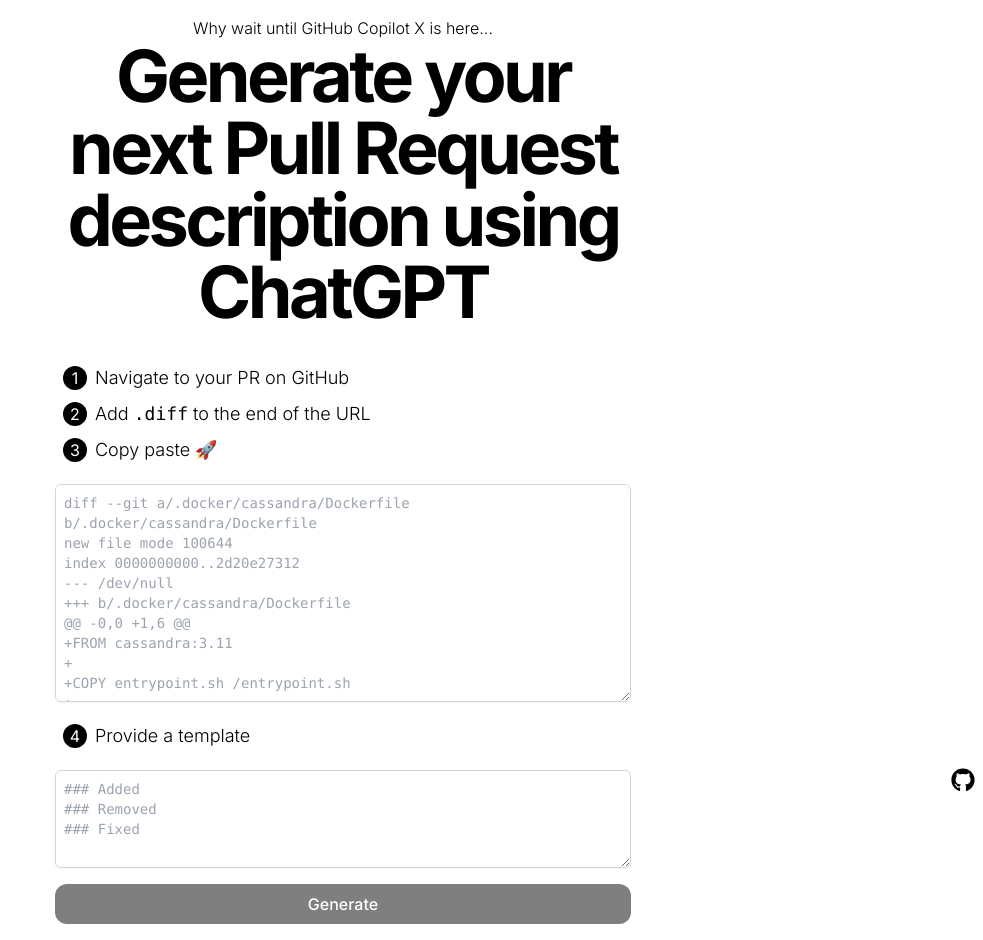
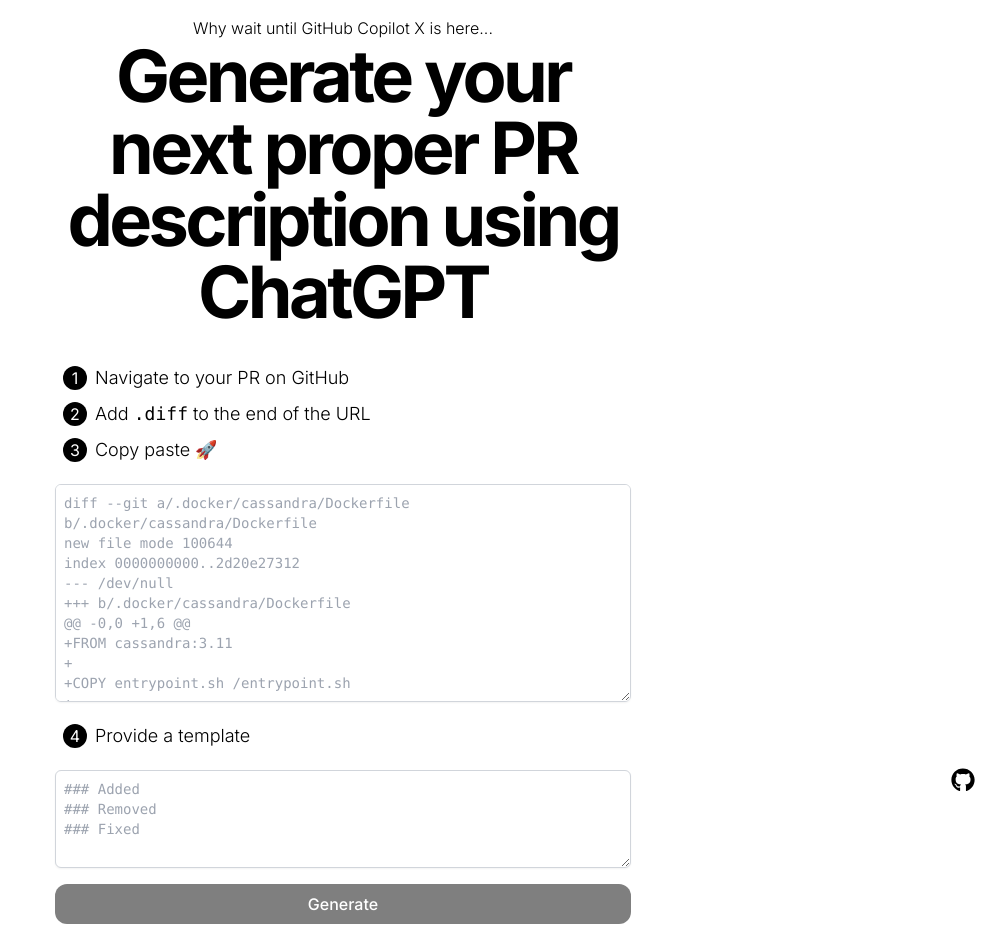
Before and after one commit to segersniels/propr, a Next.js app: page / in a window 1280 px wide. Shown: the whole page, without its empty margins (297-1280 px from the left). Built offline with nearby package versions, Linux system fonts and the light colour scheme.

Commit message:
:mag: Add social media image meta tags for proper sharing

```diff
--- a/src/pages/_document.tsx
+++ b/src/pages/_document.tsx
@@ -25,6 +25,9 @@
           name="twitter:description"
           content="Generate proper pull request descriptions"
         />
+
+        <meta property="og:image" content="https://propr.dev/og-image.png" />
+        <meta name="twitter:image" content="https://propr.dev/og-image.png" />
       </Head>
       <body>
         <Main />
--- a/src/pages/index.tsx
+++ b/src/pages/index.tsx
@@ -112,7 +112,7 @@
           Why wait until GitHub Copilot X is here...
         </p>
         <h1 className={styles.title}>
-          Generate your next Pull Request description using ChatGPT
+          Generate your next proper PR description using ChatGPT
         </h1>
 
         <form className={styles.form} onSubmit={handleSubmit}>
```
Also changed, not shown: public/og-image.png (added).
